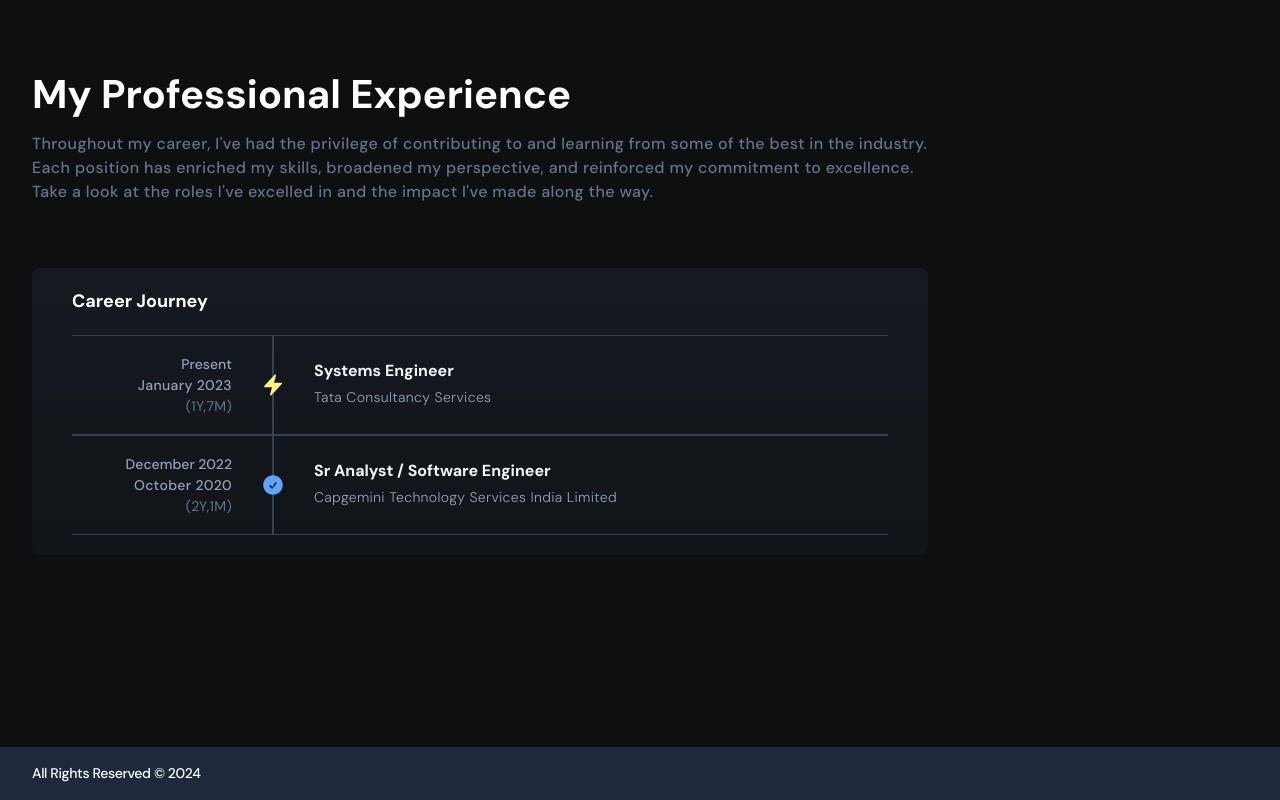
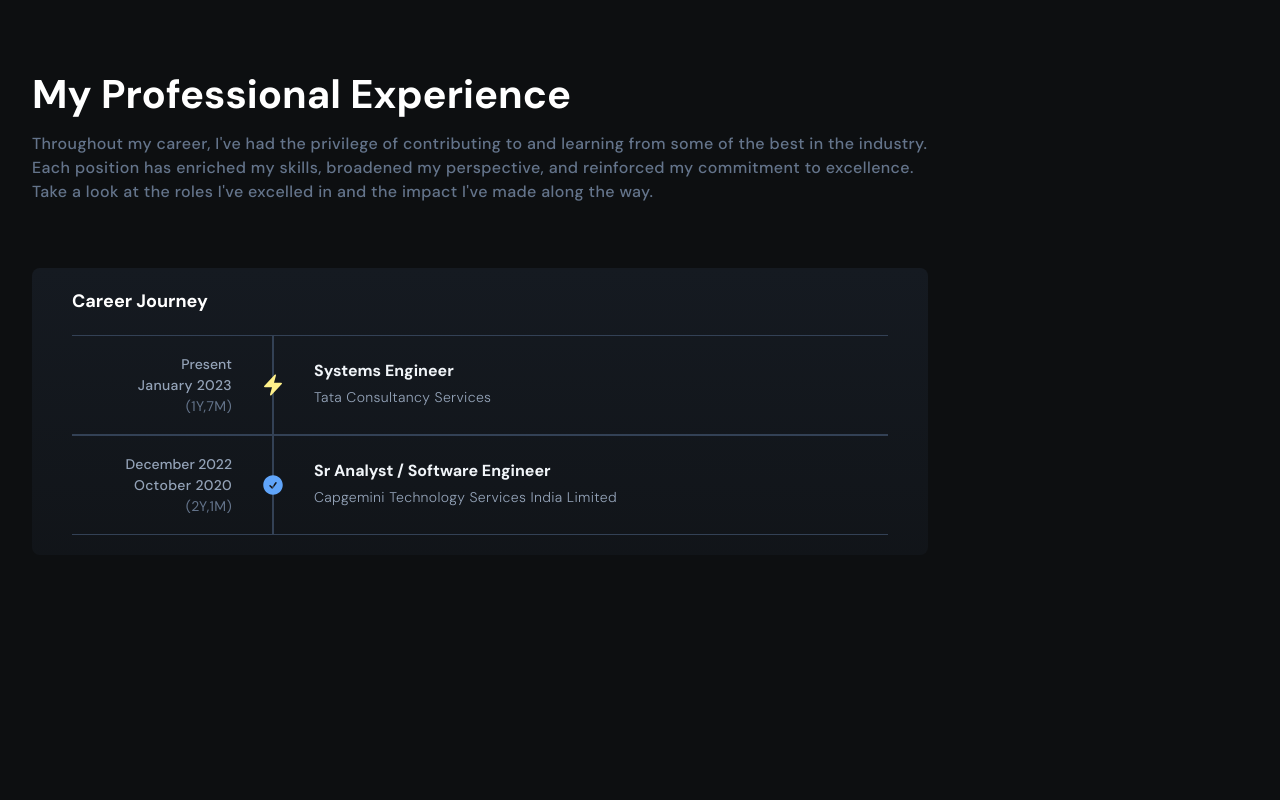
Before and after one commit to Shubhofficial1/Shubham-gupta.in, a React (Vite) app in the folder frontend/: page / in a window 1280 px wide. Shown: the part 3118-3918 px from the top of the page. After the commit the page ends 3865 px from the top, so only its background shows below. Built offline with nearby package versions, Linux system fonts and the light colour scheme.

Commit message:
Removed Footer Component

```diff
--- a/frontend/src/Screens/HomeScreen.tsx
+++ b/frontend/src/Screens/HomeScreen.tsx
@@ -1,6 +1,5 @@
 import Banner from "../components/Banner";
 import Hero from "../components/Hero";
-import Footer from "../components/ui/Footer";
 import Skills from "../components/Skills";
 import Projects from "../components/Projects";
 import Experience from "../components/Experience";
@@ -13,7 +12,6 @@
       <Skills />
       <Projects />
       <Experience />
-      <Footer />
     </>
   );
 };
--- a/frontend/src/components/ui/Footer.tsx
+++ /dev/null
@@ -1,48 +0,0 @@
-// import githubLogo from "../../assets/logos/github1.svg";
-// import linkedinLogo from "../../assets/logos/linkedin.svg";
-// import twitterLogo from "../../assets/logos/twitter.svg";
-// import instagramLogo from "../../assets/logos/instagram.svg";
-
-// const socials = [
-//   { src: linkedinLogo, alt: "Linkedin", link: "/" },
-//   { src: githubLogo, alt: "Github", link: "/" },
-//   { src: twitterLogo, alt: "Twitter", link: "/" },
-//   { src: instagramLogo, alt: "Instagram", link: "/" },
-// ];
-
-// interface ISocial {
-//   src: string;
-//   alt: string;
-//   link: string;
-// }
-
-// bg-[linear-gradient(to_right,#623cea,#623cea,#aeadf0,#623cea)]
-
-const Footer = () => {
-  return (
-    <footer>
-      <div className="bg-slate-800 py-4 h-fit text-white">
-        <div className="flex justify-between items-center container">
-          <p className="md:inline hidden font-medium text-[14px] capitalize tracking-tight">
-            All rights reserved &copy; 2024
-          </p>
-          {/* <div className="flex justify-center items-center gap-5">
-            {socials.map((social: ISocial) => (
-              <div className="border-2 border-slate-700 p-[6px] rounded-lg">
-                <div className="w-[20px] h-[20px] cursor-pointer overflow-hidden">
-                  <img
-                    src={social.src}
-                    alt={social.alt}
-                    className="flex-none w-full h-full"
-                  />
-                </div>
-              </div>
-            ))}
-          </div> */}
-        </div>
-      </div>
-    </footer>
-  );
-};
-
-export default Footer;
```
